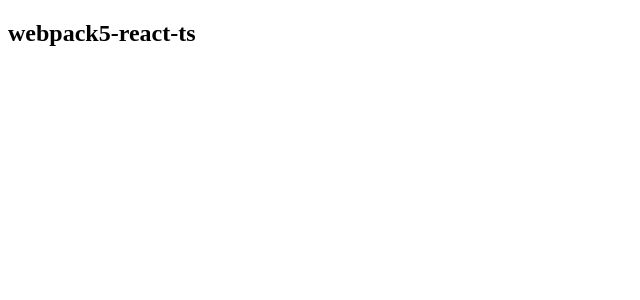
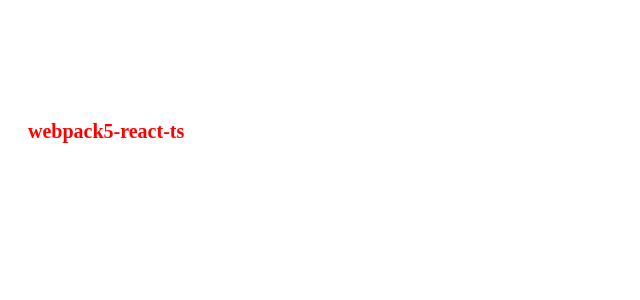
Before and after one commit to zhanghongan333/webpack-react-ts, a React app: page / in a window 1280 px wide. Shown: the top 300 px of the page, without its empty margins (0-640 px from the left). Built offline with nearby package versions, Linux system fonts and the light colour scheme.

Commit message:
babel 更新

```diff
--- /dev/null
+++ b/postcss.config.js
@@ -0,0 +1,3 @@
+module.exports= {
+    plugins:['autoprefixer']
+}
--- a/src/App.tsx
+++ b/src/App.tsx
@@ -1,4 +1,7 @@
 import React from 'react'
+import './app.css'
+import './app.less'
+import './app.scss'
 
 function App(){
     return <h2>webpack5-react-ts</h2>
--- /dev/null
+++ b/src/app.css
@@ -0,0 +1,4 @@
+h2{
+    color:red;
+    transform:translateY(100px);
+}
--- /dev/null
+++ b/src/app.less
@@ -0,0 +1,5 @@
+#root{
+    h2{
+        font-size:20px;
+    }
+}
--- /dev/null
+++ b/src/app.scss
@@ -0,0 +1,5 @@
+#root{
+    h2{
+        margin:20px;
+    }
+}
--- a/src/index.tsx
+++ b/src/index.tsx
@@ -6,3 +6,5 @@ const root = document.getElementById('root');
 if(root){
     createRoot(root).render(<App/>)
 }
+console.log('NODE_ENV',process.env.NODE_ENV)
+console.log('BASE_ENV',process.env.BASE_ENV)
```
Also changed, not shown: package.json (+21 -2 lines), .browserslistrc (added), 2 other files (tests, documents, lock files or other folders).
